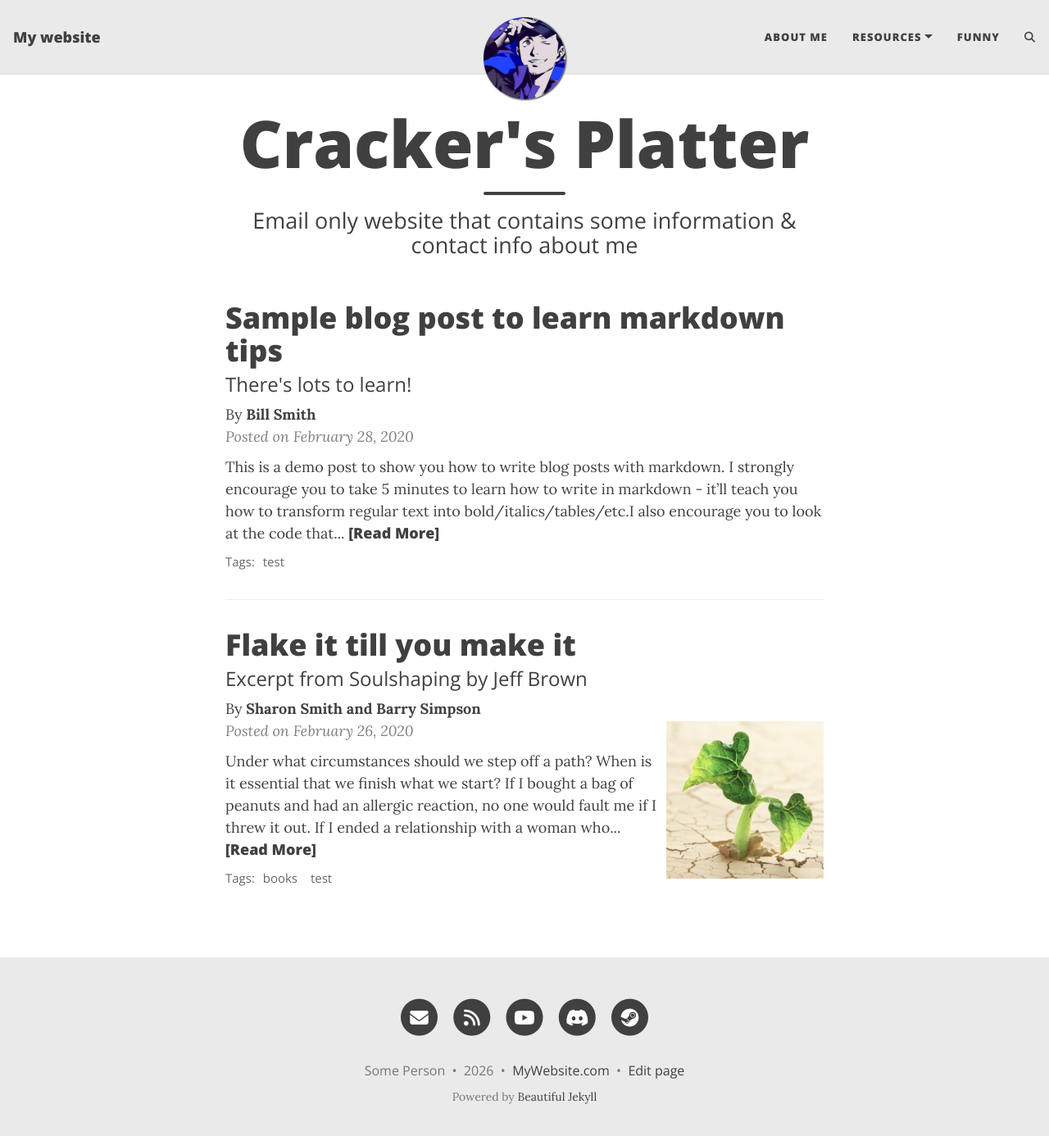
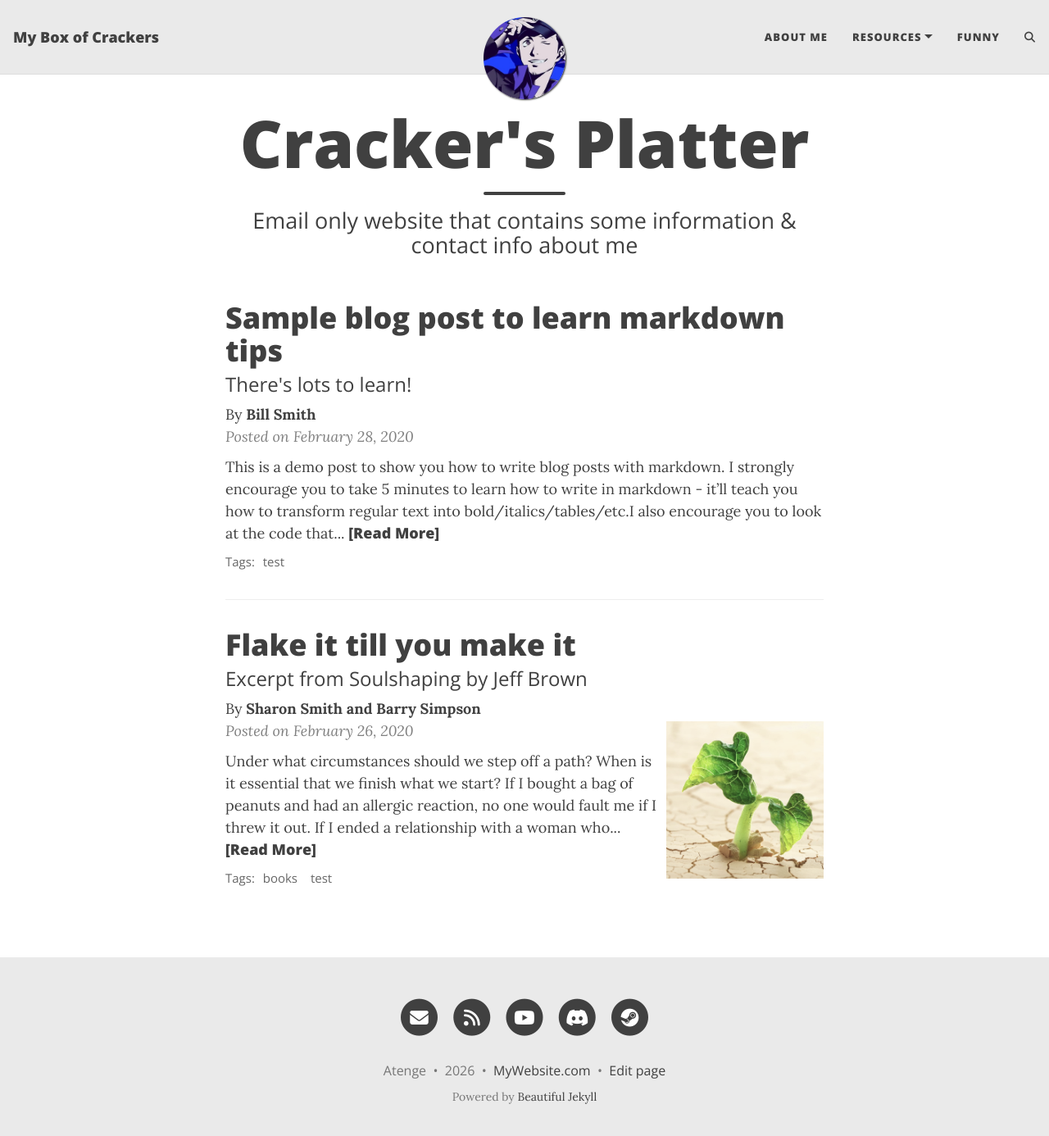
Before and after one commit to LeCTester/LeCTester.github.io, a Jekyll site: the page built from index.html, in a window 1280 px wide and 1399 px high. Shown: the top 1386 px of the window at 82% size. Built offline with Jekyll 4.4.1, drawn with Linux system fonts in a browser that asks for light colours; the list of posts is cut into pages by our own code; comment, search, counter and statistics services are not loaded.

Commit message:
Update _config.yml

```diff
--- a/_config.yml
+++ b/_config.yml
@@ -10,10 +10,10 @@
 ############################
 
 # Name of website
-title: My website
+title: My Box of Crackers
 
 # Your name to show in the footer
-author: Some Person
+author: Atenge
 
 ###############################################
 # --- List of links in the navigation bar --- #
```
